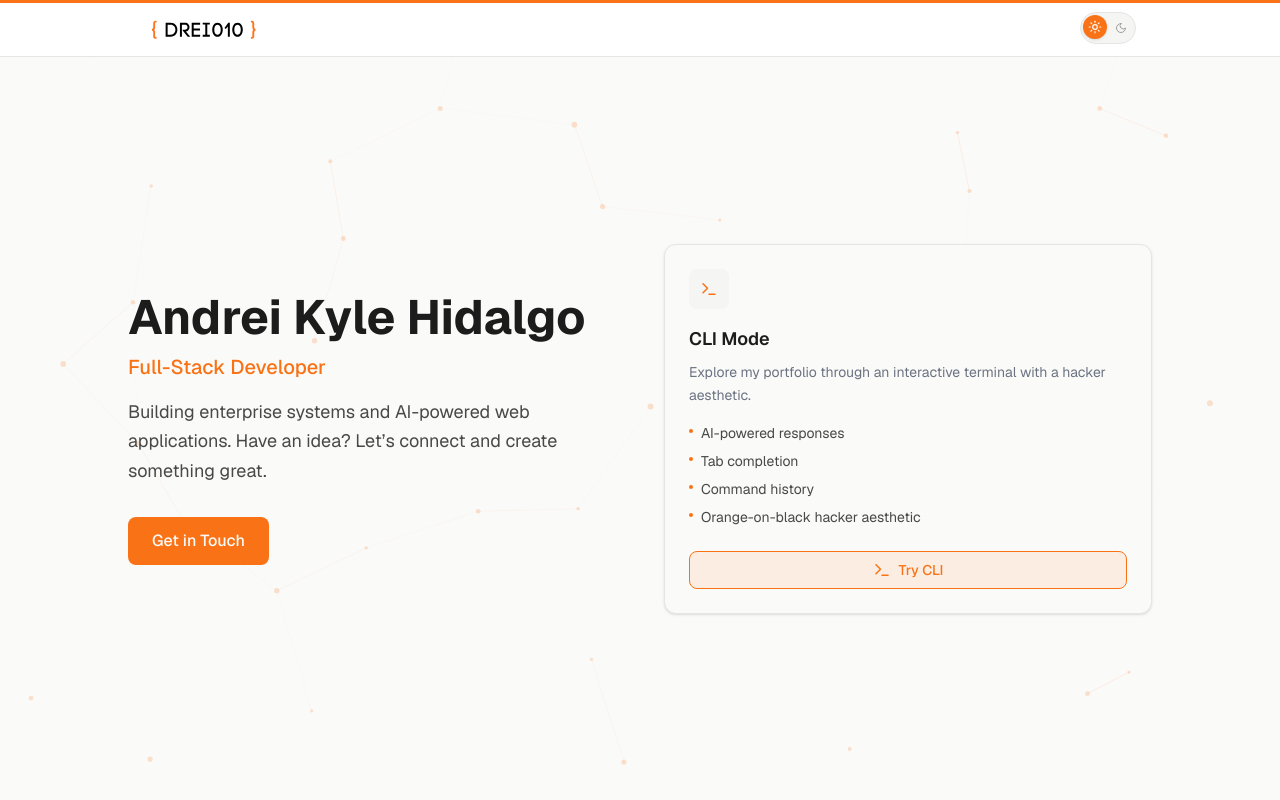
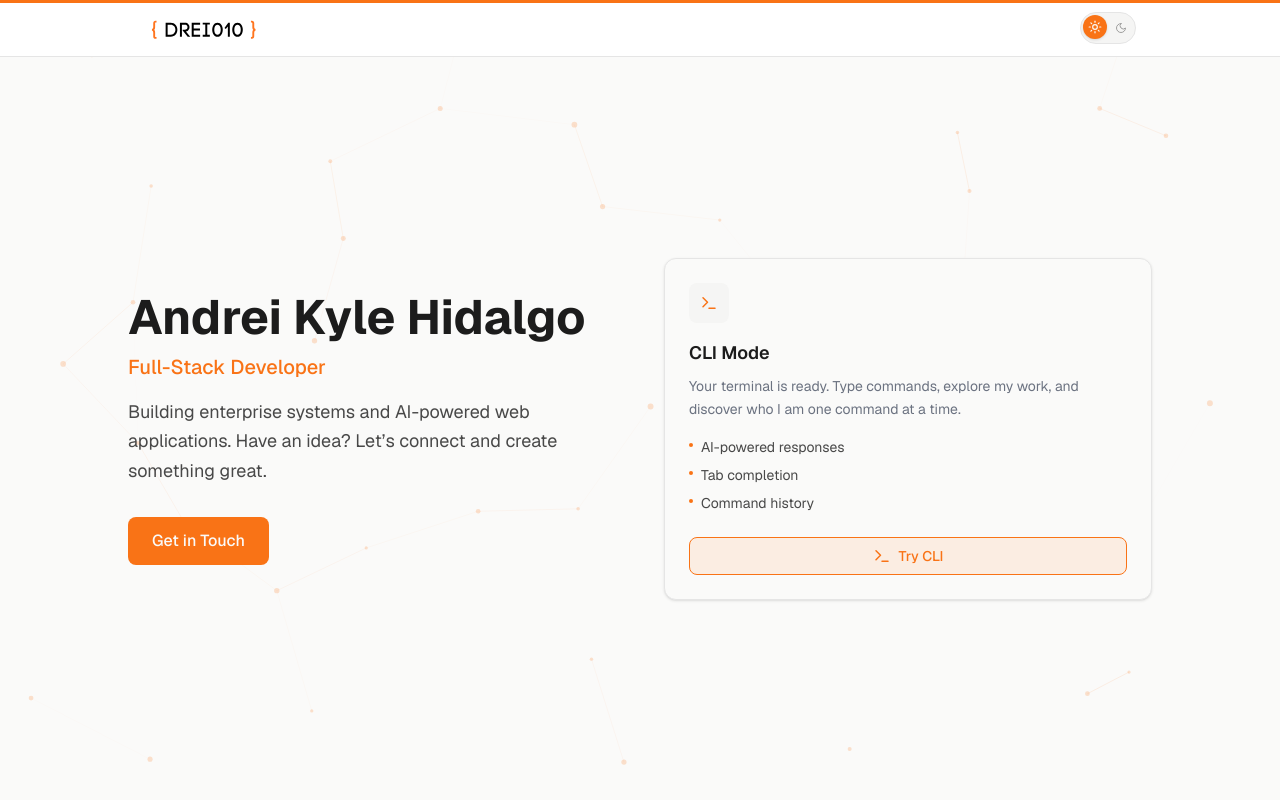
Before and after one commit to Drei010/drei010-portfolio, a Next.js app: page / in a window 1280 px wide. Shown: the top 800 px of the page. Built offline with nearby package versions, Linux system fonts and the light colour scheme.

Commit message:
feat: updated asci and cli intro

```diff
--- a/components/cli/Terminal.tsx
+++ b/components/cli/Terminal.tsx
@@ -8,8 +8,30 @@ import { executeCommand } from "@/lib/cli/commands";
 import { useCommandHistory } from "@/lib/cli/history";
 import { getCompletion } from "@/lib/cli/autocomplete";
 import { useView } from "@/lib/view-context";
+import { ASCII_ART } from "@/lib/data/ascii-art";
+
+const ASCII_ART_LINES: TerminalLine[] = ASCII_ART
+  .split("\n")
+  .filter((line) => line.length > 0)
+  .map((line, i) => ({
+    id: `ascii-${i}`,
+    centered: true,
+    segments: [{ text: line, color: "primary" as const }],
+  }));
 
 const WELCOME_LINES: TerminalLine[] = [
+
+  ...ASCII_ART_LINES,
+
+  {
+
+    id: "welcome-0",
+
+    centered: true,
+
+    segments: [{ text: "" }],
+
+  },
 
   {
 
--- a/components/web/CliFeatureCard.tsx
+++ b/components/web/CliFeatureCard.tsx
@@ -8,7 +8,6 @@ const features = [
   "AI-powered responses",
   "Tab completion",
   "Command history",
-  "Orange-on-black hacker aesthetic",
 ];
 
 export function CliFeatureCard() {
@@ -69,8 +68,7 @@ export function CliFeatureCard() {
 
       {/* Description */}
       <p className="mb-4 text-sm leading-relaxed text-muted">
-        Explore my portfolio through an interactive terminal with a hacker
-        aesthetic.
+        Your terminal is ready. Type commands, explore my work, and discover who I am one command at a time.
       </p>
 
       {/* Feature list */}
--- /dev/null
+++ b/lib/data/ascii-art.ts
@@ -0,0 +1,12 @@
+// ASCII art displayed above the welcome box in CLI mode.
+// Replace the string below with your own ASCII art.
+// Each line of the art will be rendered centered in the terminal.
+
+export const ASCII_ART = `
+ ██████╗ ██████╗ ███████╗██╗     ██████╗██╗     ██╗
+ ██╔══██╗██╔══██╗██╔════╝██║    ██╔════╝██║     ██║
+ ██║  ██║██████╔╝█████╗  ██║    ██║     ██║     ██║
+ ██║  ██║██╔══██╗██╔══╝  ██║    ██║     ██║     ██║
+ ██████╔╝██║  ██║███████╗██║    ╚██████╗███████╗██║
+ ╚═════╝ ╚═╝  ╚═╝╚══════╝╚═╝     ╚═════╝╚══════╝╚═╝
+`;
```
